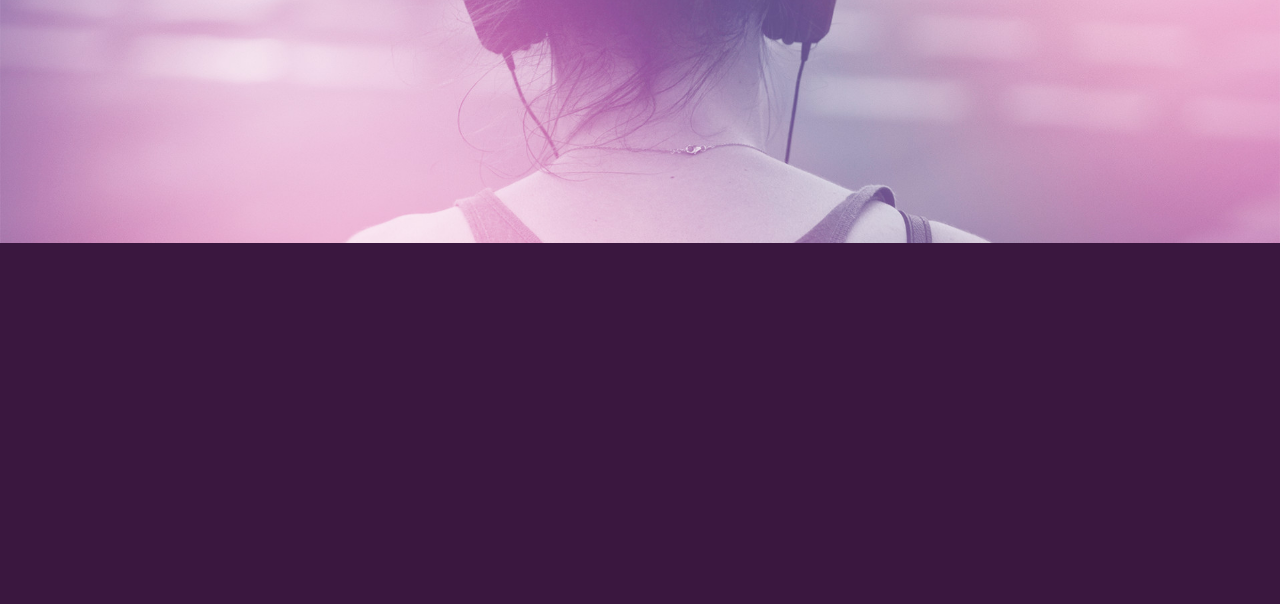
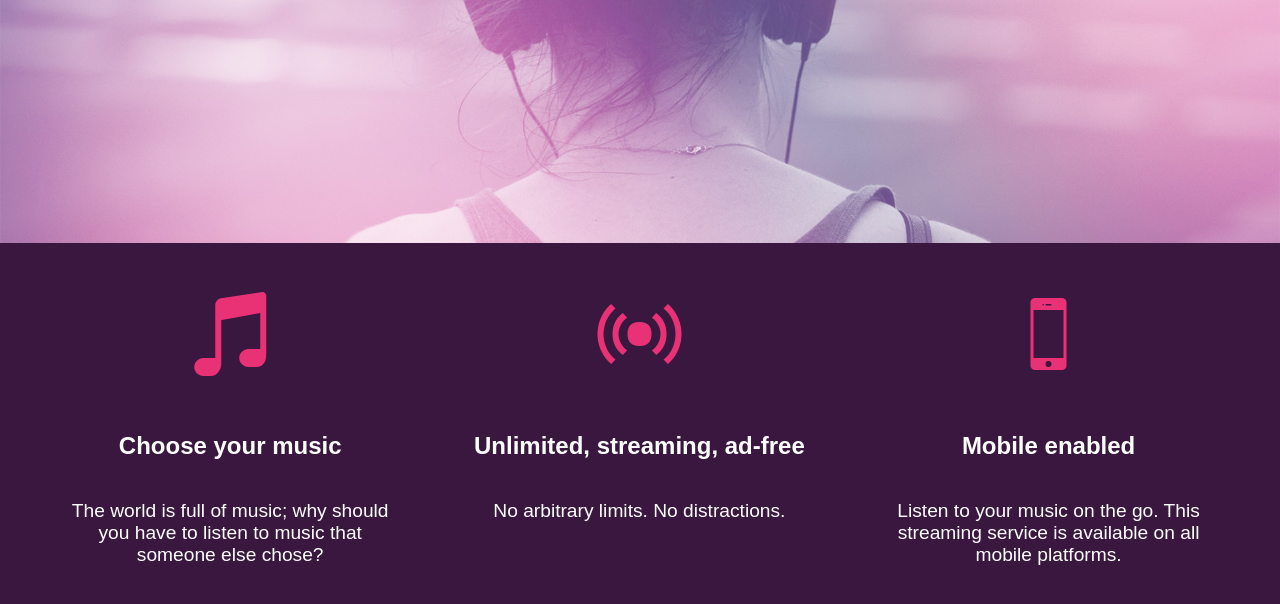
Before and after one commit to mattcheah/bloc-jam-s, a plain HTML site: page index.html in a window 1280 px wide. Shown: the part 456-1060 px from the top of the page. Drawn offline with nearby package versions, Linux system fonts and the light colour scheme.

Commit message:
change landing.js to function revealPoint

```diff
--- a/scripts/landing.js
+++ b/scripts/landing.js
@@ -1,29 +1,21 @@
-var animatePoints = function() {
+var revealPoint = function(pointNodes) {
 
-    var points = document.getElementsByClassName('point');
 
-    var revealFirstPoint= function() {
-        points[0].style.opacity = 1;
-        points[0].style.transform = "scaleX(1) translateY(0)";
-        points[0].style.msTransform = "scaleX(1) translateY(0)";
-        points[0].style.WebkitTransform = "scaleX(1) translateY(0)";
-    };
+    for (var i = 0; i < pointNodes.length; i++) {
 
-    var revealSecondPoint= function() {
-        points[1].style.opacity = 1;
-        points[1].style.transform = "scaleX(1) translateY(0)";
-        points[1].style.msTransform = "scaleX(1) translateY(0)";
-        points[1].style.WebkitTransform = "scaleX(1) translateY(0)";
-    };
+        console.log("hi "+i);
 
-    var revealThirdPoint= function() {
-        points[2].style.opacity = 1;
-        points[2].style.transform = "scaleX(1) translateY(0)";
-        points[2].style.msTransform = "scaleX(1) translateY(0)";
-        points[2].style.WebkitTransform = "scaleX(1) translateY(0)";
-    };
+        setTimeout(animate(i), 250*i);
+    }
 
-    revealFirstPoint();
-    revealSecondPoint();
-    revealThirdPoint();
+    function animate(i) {
+        pointNodes[i].style.opacity = 1;
+        pointNodes[i].style.transform = "scaleX(1) translateY(0)";
+        pointNodes[i].style.msTransform = "scaleX(1) translateY(0)";
+        pointNodes[i].style.WebkitTransform = "scaleX(1) translateY(0)";
+    }
+
 };
+
+//animatePoints();
+revealPoint(document.getElementsByClassName("point"));
--- a/styles/landing.css
+++ b/styles/landing.css
@@ -36,15 +36,15 @@ body.landing {
     padding:2rem;
     text-align:center;
     opacity:0;
-    -webkit-transform: scaleX(.9) translate (3rem);
-    -moz-transform: scaleX(.9) translate (3rem);
-    transform: scaleX(.9) translate (3rem);
-    -webkit-transition: all .25s ease;
-    -moz-transition: all .25s ease;
-    transition: all .25s ease;
-    -webkit-transition-delay:.2s;
-    -moz-transition-delay:.2s;
-    transition-delay:.2s;
+    -webkit-transform: scaleX(.6) translate (3rem);
+    -moz-transform: scaleX(.6) translate (3rem);
+    transform: scaleX(.6) translate (3rem);
+    -webkit-transition: all .75s ease;
+    -moz-transition: all .75s ease;
+    transition: all .75s ease;
+    -webkit-transition-delay:.5s;
+    -moz-transition-delay:.5s;
+    transition-delay:.5s;
 }
 
 .point .point-title {
```
